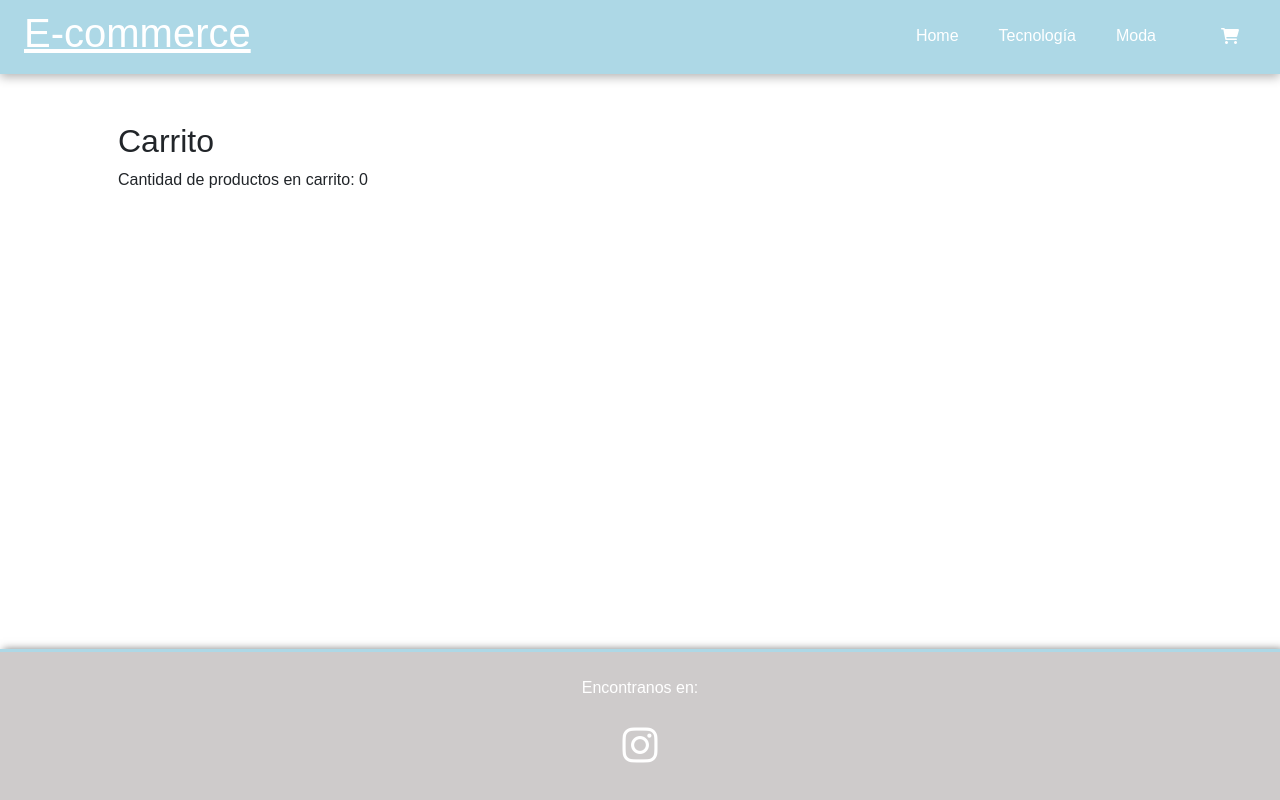
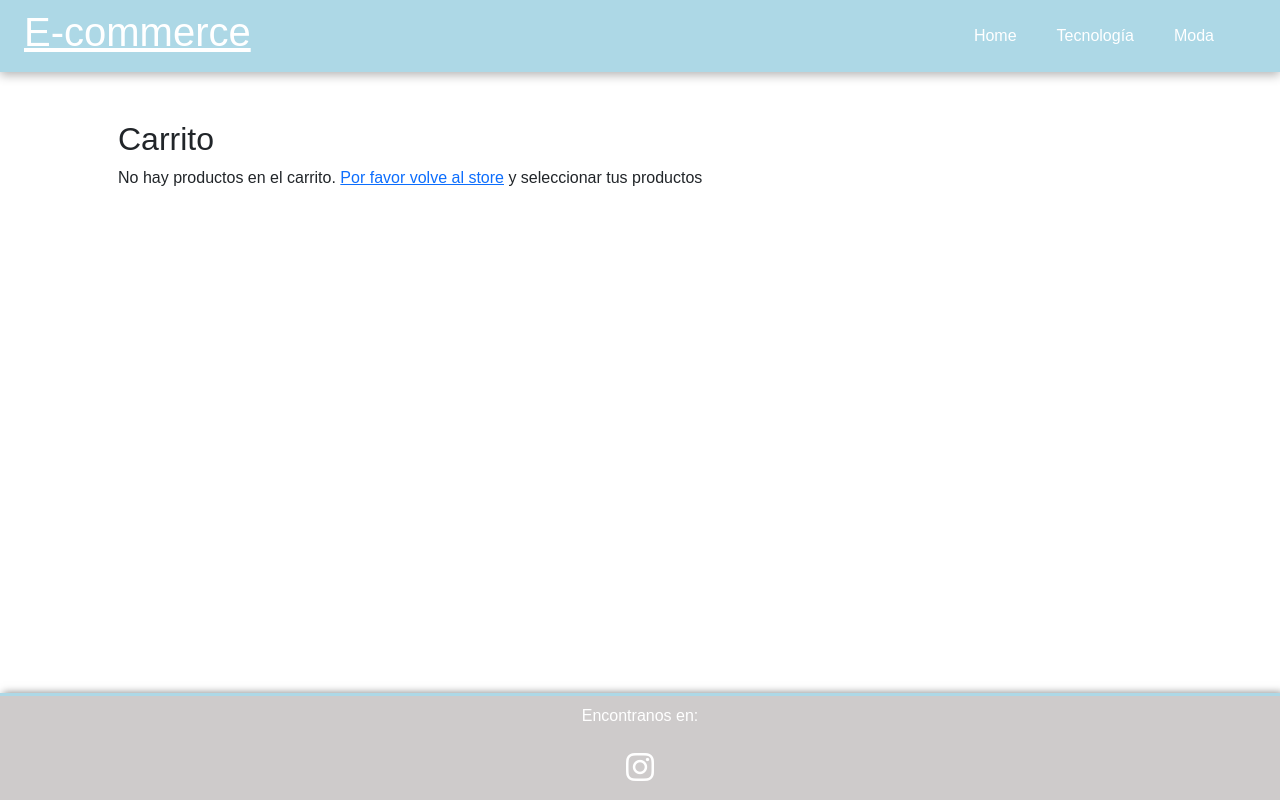
Before and after one commit to maximilianosarmiento/cursoReact_sarmiento, a React (Create React App) app in the folder app/: page /carrito in a window 1280 px wide. Built offline with nearby package versions, Linux system fonts and the light colour scheme.

Commit message:
Desafío Cart View

```diff
--- a/app/src/components/Carrito.js
+++ b/app/src/components/Carrito.js
@@ -1,26 +1,30 @@
 import React from 'react'
 import { useContext } from 'react'
 import { contexto } from './CartContext'
-
+import {NavLink} from 'react-router-dom'
 const Carrito = () => {
 
-  const {carrito,borrarDelCarrito} = useContext(contexto)
+  const { carrito, borrarDelCarrito, cantidad, calcularTotalItems } = useContext(contexto)
   console.log(carrito)
 
   return (
     <>
       <h2>Carrito</h2>
-    <p>Cantidad de productos en carrito: {carrito.length}</p>
-    {
-      carrito.map(elemento=>(
+      {carrito.length === 0 ? <p>No hay productos en el carrito. <NavLink to="/">Por favor volve al store</NavLink> y seleccionar tus productos </p> : <p>Cantidad de productos en carrito: {calcularTotalItems()}.</p>
+      }{
+        carrito.map(elemento => (
           <div key={elemento.producto.id}>
-          <img src={elemento.producto.img} alt=""/>
+            <img src={elemento.producto.img} alt="" />
             <p>{elemento.producto.nombre}</p>
             <p>{elemento.producto.precio}</p>
-          <button onClick={()=>borrarDelCarrito(elemento.producto.id)}>borrar</button>
+            <p>Cantidad seleccionada: {cantidad}</p>
+            <p>Precio total: {elemento.producto.precio *cantidad}</p>
+            <button onClick={() => borrarDelCarrito(elemento.producto.id)}>borrar</button>
           </div>
         ))
       }
+
+
     </>
   )
 }
--- a/app/src/components/CartContext.js
+++ b/app/src/components/CartContext.js
@@ -6,6 +6,7 @@ const { Provider } = contexto;
 const MiProvider = ({ children }) => {
 
     const [carrito, setCarrito] = useState([]);
+    const [cantidad, setCantidad] = useState(0);
 
     const borrarDelCarrito = (id)=>{
 
@@ -19,16 +20,27 @@ const MiProvider = ({ children }) => {
 
         carritoAux.push({ producto, cantidad });
         setCarrito(carritoAux)
+        setCantidad(cantidad)
     };
 
     const limpiarCarrito = () => {
         setCarrito([]);
     };
 
+    const calcularTotalItems = ()=>{
+        let total = 0
+        carrito.forEach(elemento => {
+            total += elemento.cantidad
+        });
+        return total
+    }
+
     const valorDelContexto = {
         borrarDelCarrito,
         limpiarCarrito,
         carrito,
+        cantidad,
+        calcularTotalItems,
         agregarAlCarrito,
     };
 
--- a/app/src/components/CartWidget.js
+++ b/app/src/components/CartWidget.js
@@ -1,9 +1,15 @@
 import { Link } from "react-router-dom";
+import { useContext } from "react";
+import { contexto } from "./CartContext";
 const CartWidget =() =>{
+    const {calcularTotalItems} = useContext(contexto)
     return(
-        <div className="contenedorCarrito">
+        <>
+        {calcularTotalItems() > 0 && <div className="contenedorCarrito">
             <Link to="/carrito"><i className="fa-solid fa-cart-shopping"></i></Link>
-        </div>
+        </div>}
+        </>
+
     );
 }
 
--- a/app/src/style.scss
+++ b/app/src/style.scss
@@ -149,7 +149,7 @@ main{
     border-top: 3px solid lightblue;
     display: grid;
     grid-template-columns: 1,2;
-    padding: 1.5rem;
+    padding: 0.5rem;
     box-shadow: 3px 0 8px rgba(0,0,0,0.5);
     color: rgb(255, 255, 255);
     text-align: center;
@@ -157,9 +157,8 @@ main{
     #redes a{
         text-decoration: none;
         justify-self: center;
-        padding: 1rem;
+        padding: 0.5rem;
         color: white;
-        font-size: 2.5rem;
-        padding-top: 3rem;
+        font-size: 2rem;
     }
 }
```
Lines whose indentation alone changed are shown as unchanged.
